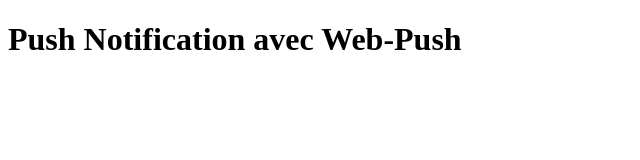
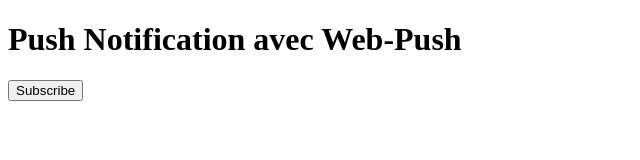
Before and after one commit to khechinimed/webPush, a website: page public/index.html in a window 1280 px wide. Shown: the whole page, without its empty margins (0-640 px from the left). Drawn offline with Linux system fonts and the light colour scheme.

Commit message:
Update index.html

```diff
--- a/public/index.html
+++ b/public/index.html
@@ -9,6 +9,8 @@
   <body>
     <h1>Push Notification avec Web-Push</h1>
 
+    <button id="sub-btn">Subscribe</button>
+
     <script src="./main.js"></script>
   </body>
 </html>
```
